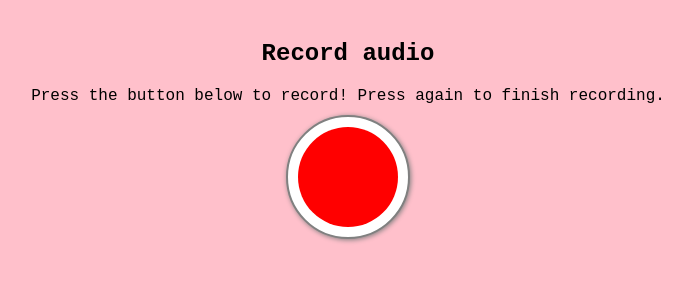
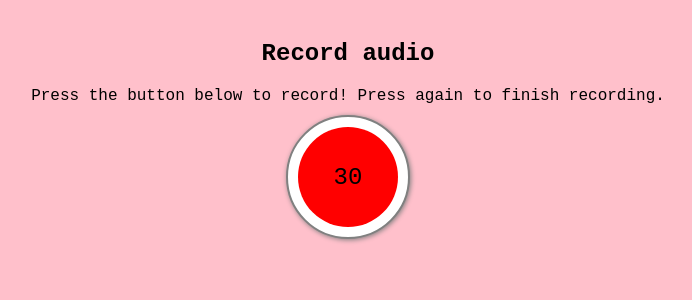
Before and after one commit to losangela/audio-recorder, a React (Create React App) app: page / in a window 1280 px wide. Shown: the top 300 px of the page, without its empty margins (292-984 px from the left). Built offline with nearby package versions, Linux system fonts and the light colour scheme; no server answers.

Commit message:
added 30 second limit to recordings and timer on button

```diff
--- a/src/Components/RecordButton/RecordButton.jsx
+++ b/src/Components/RecordButton/RecordButton.jsx
@@ -1,21 +1,51 @@
 import { useState } from 'react';
+import { useEffect } from 'react/cjs/react.development';
 import './RecordButton.styles.css';
+
+let timeout;
 
 const RecordButton = ({ startRecording, stopRecording }) => {
   const [isRecording, setIsRecording] = useState(false);
+  const [secondsLeft, setSecondsLeft] = useState(30);
+
+  useEffect(() => {
+    // setTimeout(() => {
+    //   if (isRecording) {
+    //     stopRecording();
+    //     setIsRecording(!isRecording);
+    //   };
+    // }, 30000);
+    if (isRecording && secondsLeft > 0) {
+      timeout = setTimeout(() => {
+        setSecondsLeft(secondsLeft - 1);
+      }, 1000);
+    }
+
+    if (isRecording && secondsLeft === 0) {
+      stopRecording();
+      setSecondsLeft(30);
+      setIsRecording(false);
+    }
+  }, [isRecording, secondsLeft, stopRecording]);
 
   const handleOnClick = () => {
     if (isRecording) {
-      stopRecording()
+      stopRecording();
+      clearTimeout(timeout);
+      setSecondsLeft(30);
     } else {
-      startRecording()
-    }
-    setIsRecording(!isRecording)
+      startRecording();
+    };
+    setIsRecording(!isRecording);
   };
 
   return (
     <div className={isRecording ? "record-button-recording" : "record-button"} onClick={handleOnClick}>
-      <div className={isRecording ? "center-button-recording" : 'center-button'}/>
+      <div className={isRecording ? "center-button-recording" : 'center-button'}>
+        <div className="centered-number">
+          {secondsLeft}
+        </div>
+      </div>
     </div>
   );
 }
--- a/src/Components/RecordButton/RecordButton.styles.css
+++ b/src/Components/RecordButton/RecordButton.styles.css
@@ -34,6 +34,12 @@
   height: 100px;
   border-radius: 50px;
   background-color: red;
+  align-items: center;
+  align-content: center;
+  justify-content: center;
+  text-align: center;
+  flex-direction: column;
+  display: flex;
 }
 
 .center-button-recording {
@@ -42,6 +48,12 @@
   height: 100px;
   border-radius: 50px;
   background-color: white;
+  align-items: center;
+  align-content: center;
+  justify-content: center;
+  text-align: center;
+  flex-direction: column;
+  display: flex;
 }
 
 .center-button-recording:hover {
@@ -51,3 +63,8 @@
 .center-button-recording:active {
   background-color: rgb(218, 218, 218);
 }
+
+.centered-number {
+  font-size: x-large;
+
+}
--- a/src/Screens/RecorderScreen/RecorderScreen.jsx
+++ b/src/Screens/RecorderScreen/RecorderScreen.jsx
@@ -9,7 +9,6 @@ let mediaRecorder;
 
 const RecorderScreen = () => {
   const [recordingsList, setRecordingsList] = useState([]);
-  const [recordingCount, setRecordingCount] = useState(1);
 
   useEffect(() => {
     const getData = async () => {
@@ -41,7 +40,6 @@ const RecorderScreen = () => {
 
         const { data: { url } } = await uploadRecording({ fileName, recordingBlob });
         setRecordingsList([...recordingsList, { audioURL: url, fileName }])
-        setRecordingCount(recordingCount + 1);
         recordedChunks = [];
       });
     };
@@ -50,7 +48,7 @@ const RecorderScreen = () => {
       .then(handleSuccess)
       .catch(err => console.log('error grabbing usermedia'));
 
-  }, [recordingCount, recordingsList])
+  }, [recordingsList])
 
   const Header = () => (
     <header className="header">
```
